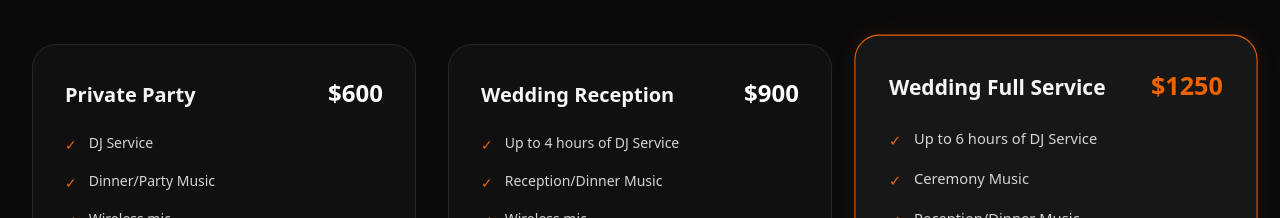
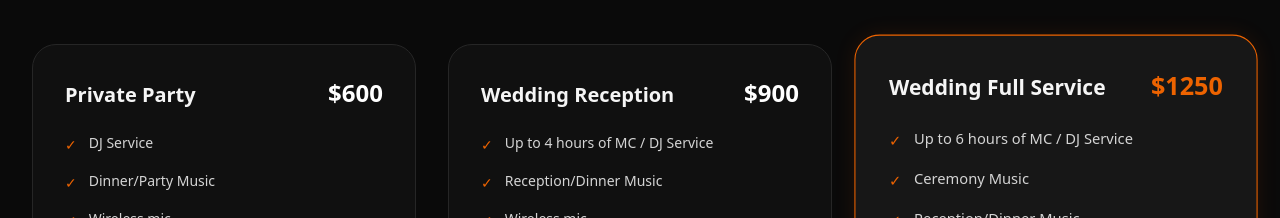
Before and after one commit to dexter806/tascosa.audio, a Next.js app: page / in a window 1280 px wide. Shown: the part 1740-1958 px from the top of the page. Built offline with nearby package versions, Linux system fonts and the light colour scheme.

Commit message:
Update index.js

```diff
--- a/pages/index.js
+++ b/pages/index.js
@@ -291,7 +291,7 @@ export default function Home() {
         tier: "Wedding Reception",
         price: "$900",
         features: [
-          "Up to 4 hours of DJ Service",
+          "Up to 4 hours of MC / DJ Service",
           "Reception/Dinner Music",
           "Wireless mic",
           "Dance lighting"
@@ -301,7 +301,7 @@ export default function Home() {
         tier: "Wedding Full Service",
         price: "$1250",
         features: [
-          "Up to 6 hours of DJ Service",
+          "Up to 6 hours of MC / DJ Service",
           "Ceremony Music",
           "Reception/Dinner Music",
           "Wireless mics",
```
